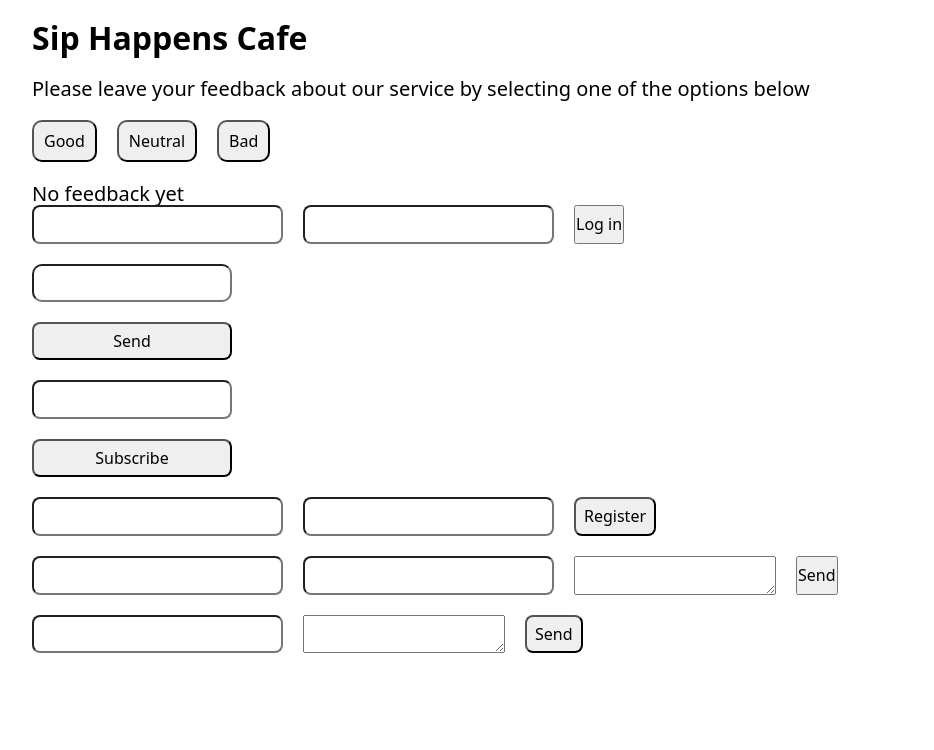
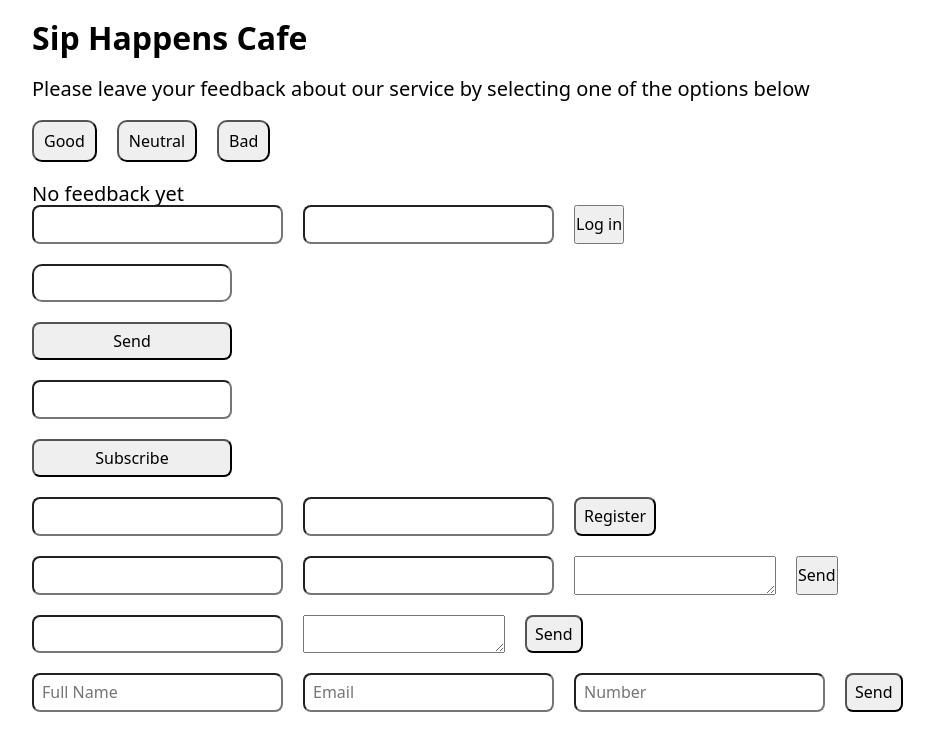
Before and after one commit to Developer-Mykhailo/test-3-react-project, a React (Vite) app: page / in a window 1280 px wide. Shown: the top 750 px of the page, without its empty margins (24-958 px from the left). Built offline with nearby package versions, Linux system fonts and the light colour scheme.

Commit message:
BookingForm

```diff
--- a/src/App.jsx
+++ b/src/App.jsx
@@ -10,6 +10,7 @@ import EmailForm from "./components/EmailForm/EmailForm";
 import RegistrationForm from "./components/RegistrationForm/RegistrationForm";
 import FeedbackForm from "./components/FeedbackForm/FeedbackForm";
 import ContactForm from "./components/ContactForm/ContactForm";
+import BookingForm from "./components/BookingForm/BookingForm";
 
 function App() {
   // state
@@ -48,6 +49,13 @@ function App() {
     console.log(userData);
   };
 
+  const handleBookingForm = (data) => {
+    const { fullName, email, seats } = data;
+    console.log(fullName);
+    console.log(email);
+    console.log(seats);
+  };
+
   //JSX
   return (
     <Container>
@@ -77,6 +85,8 @@ function App() {
       <FeedbackForm />
 
       <ContactForm onSubmitMessage={handleUserData} />
+
+      <BookingForm onBook={handleBookingForm} />
     </Container>
   );
 }
--- /dev/null
+++ b/src/components/BookingForm/BookingForm.jsx
@@ -0,0 +1,27 @@
+import s from "./BookingForm.module.css";
+
+const BookingForm = ({ onBook }) => {
+  const handleSubmit = (e) => {
+    e.preventDefault();
+    const form = e.target;
+    const { fullName, email, seats } = form.elements;
+
+    onBook({
+      fullName: fullName.value,
+      email: email.value,
+      seats: Number(seats.value),
+    });
+    form.reset();
+  };
+  //
+  return (
+    <form className={s.form} onSubmit={handleSubmit}>
+      <input type="text" name="fullName" placeholder="Full Name" required />
+      <input type="email" name="email" placeholder="Email" required />
+      <input type="number" name="seats" placeholder="Number" required />
+      <button type="submit">Send</button>
+    </form>
+  );
+};
+
+export default BookingForm;
--- /dev/null
+++ b/src/components/BookingForm/BookingForm.module.css
@@ -0,0 +1,16 @@
+.form {
+  margin-top: 20px;
+  display: flex;
+  gap: 20px;
+  margin-bottom: 20px;
+}
+
+.form input {
+  padding: 8px;
+  border-radius: 8px;
+}
+
+.form button {
+  padding: 8px;
+  border-radius: 8px;
+}
```
